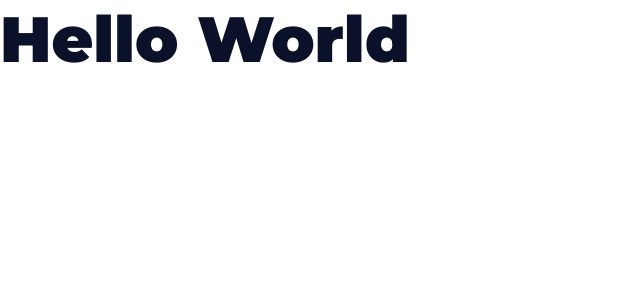
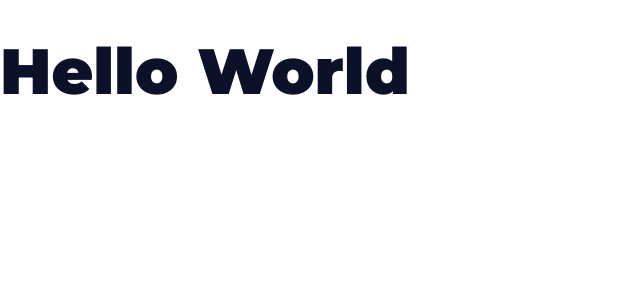
Before and after one commit to danielVFS/landing-page-strapi-react, a React (Create React App) app in the folder frontend/: page / in a window 1280 px wide. Shown: the top 300 px of the page, without its empty margins (0-640 px from the left). Built offline with nearby package versions, Linux system fonts and the light colour scheme.

Commit message:
refactor: on global styles

```diff
--- a/frontend/src/styles/global-styles.js
+++ b/frontend/src/styles/global-styles.js
@@ -17,18 +17,24 @@ export const GlobalStyles = createGlobalStyle`
   }
 
   h1, h2, h3, h4, h5, h6 {
-     font-family: ${({ theme }) => theme.font.family.secondary};
+    font-family: ${({ theme }) => theme.font.family.secondary};
+    margin: ${({ theme }) => theme.spacings.large} 0;
   }
 
   a {
-    text-decoration: none;
+    color: ${({ theme }) => theme.colors.secondaryColor};
   }
 
-  ul {
-    list-style: none;
+  ul, ol {
+    margin: ${({ theme }) => theme.spacings.medium};
+    padding: ${({ theme }) => theme.spacings.medium};
   }
 
   button {
     cursor: pointer;
   }
+
+  p {
+    margin: ${({ theme }) => theme.spacings.large} 0;
+  }
 `;
```
